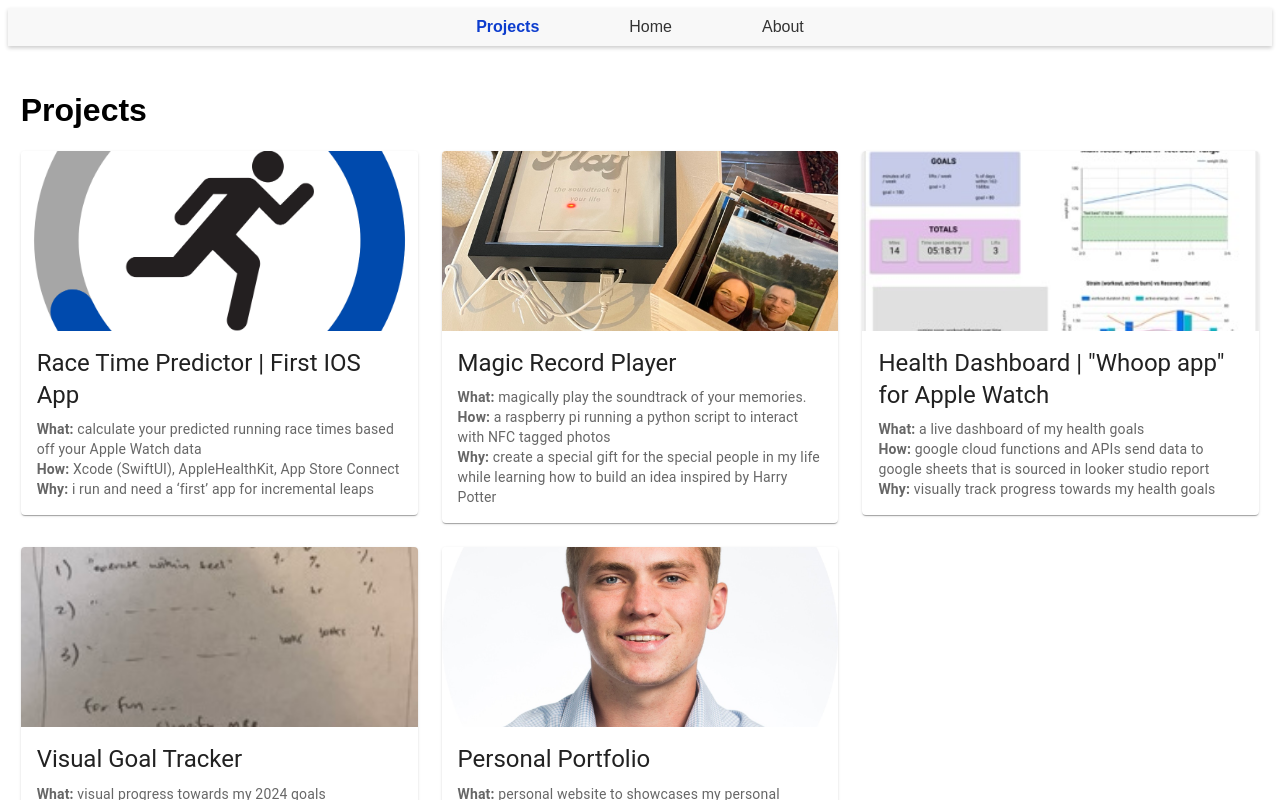
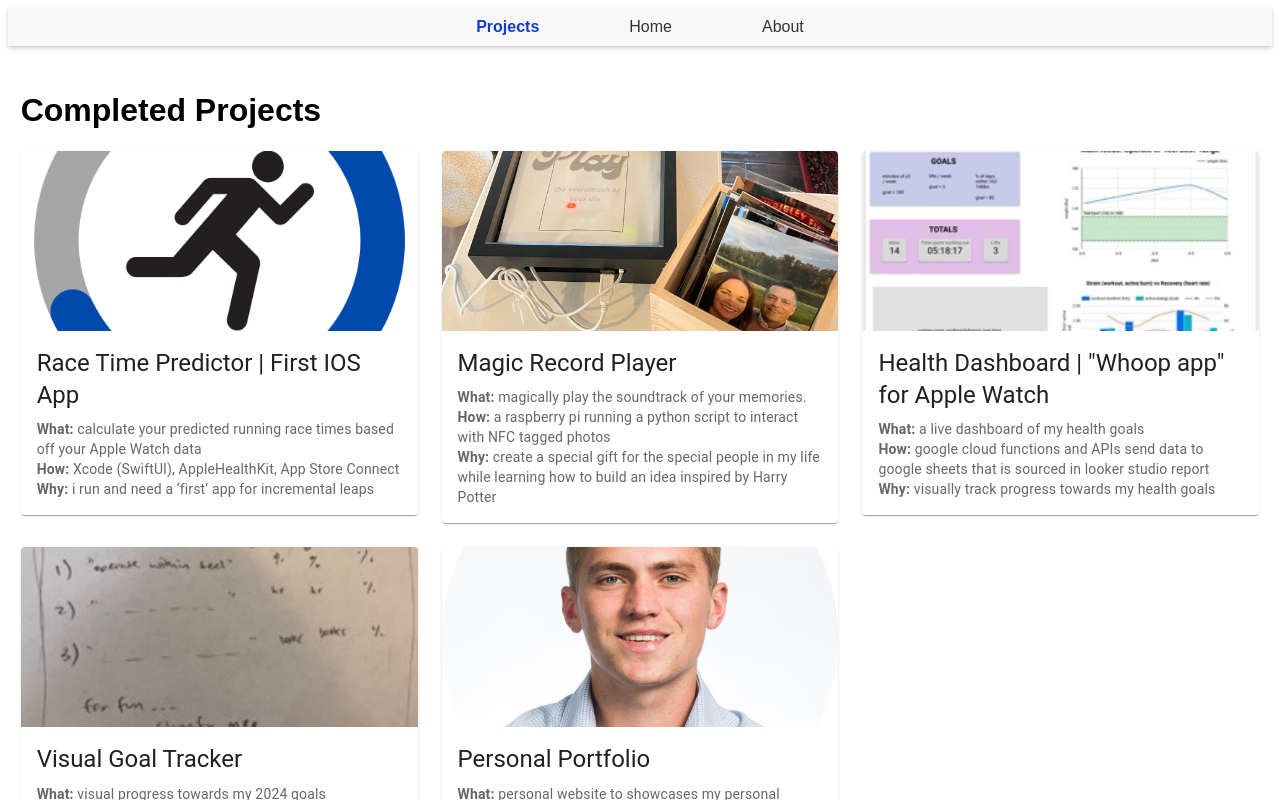
Before and after one commit to declankra/my-portfolio, a React (Create React App) app: page /projects in a window 1280 px wide. Shown: the top 800 px of the page. Built offline with nearby package versions, Linux system fonts and the light colour scheme; what webfontloader would draw is missing.

Commit message:
completed

```diff
--- a/src/pages/Projects.js
+++ b/src/pages/Projects.js
@@ -5,7 +5,7 @@ import ProjectsGrid from "../components/ProjectsGrid";
 function Projects() {
     return (
         <main>
-            <h1>Projects</h1>
+            <h1>Completed Projects</h1>
             <ProjectsGrid/>
         </main>
     )
```
